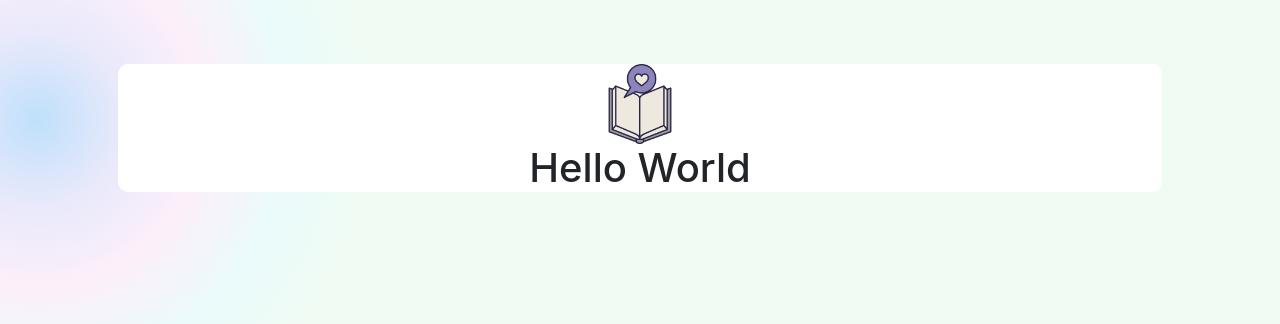
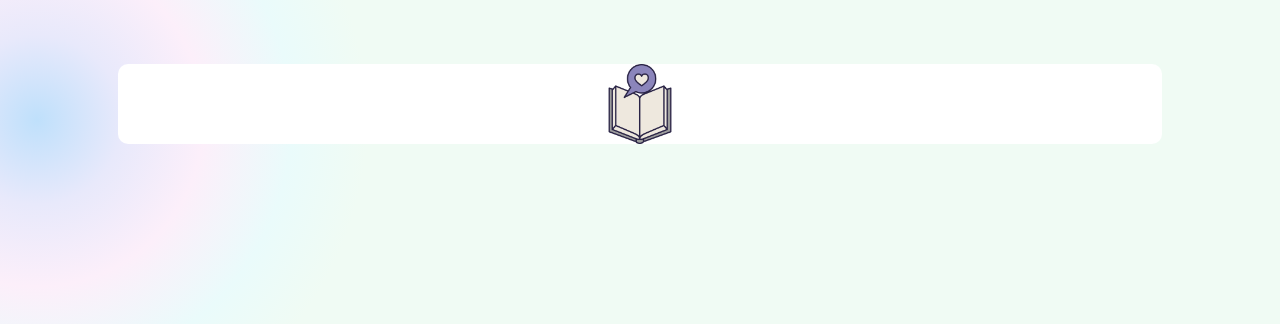
Before and after one commit to tiffanymackay/dictionary-app-project, a React (Create React App) app: page / in a window 1280 px wide. Shown: the top 324 px of the page. Built offline with nearby package versions, Linux system fonts and the light colour scheme.

Commit message:
app.js update

```diff
--- a/src/App.css
+++ b/src/App.css
@@ -7,6 +7,7 @@ body {
 main {
   background-color: #fff;
   border-radius: 10px;
+
 }
 .App {
   text-align: center;
--- a/src/App.js
+++ b/src/App.js
@@ -6,7 +6,7 @@ function App() {
     <div className="App container my-3 p-5">
       <main>
         <img src={logo} className="App-logo img-fluid" alt="logo" />
-        <h1>Hello World</h1>
+
       </main>
     </div>
   );
```
